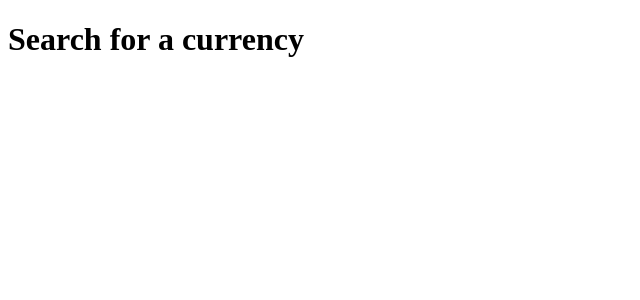
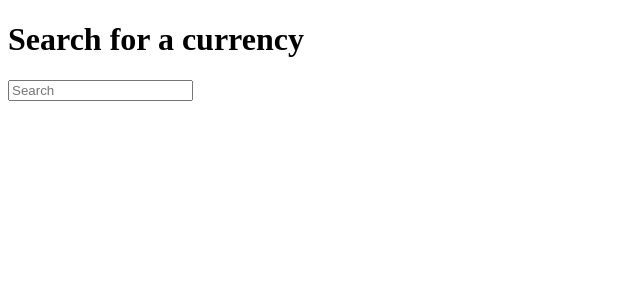
Before and after one commit to nuridavid/ND-Crypto-Site, a React (Create React App) app: page / in a window 1280 px wide. Shown: the top 300 px of the page, without its empty margins (0-640 px from the left). Built offline with nearby package versions, Linux system fonts and the light colour scheme; no server answers.

Commit message:
added basic form setup

```diff
--- a/src/App.js
+++ b/src/App.js
@@ -18,6 +18,9 @@ function App() {
     <div className="coin-app">
       <div className="coin-search">
         <h1 className="coin-text">Search for a currency</h1>
+        <form>
+          <input type="text" placeholder="Search" className="coin-input" />
+        </form>
       </div>
     </div>
   );
```
